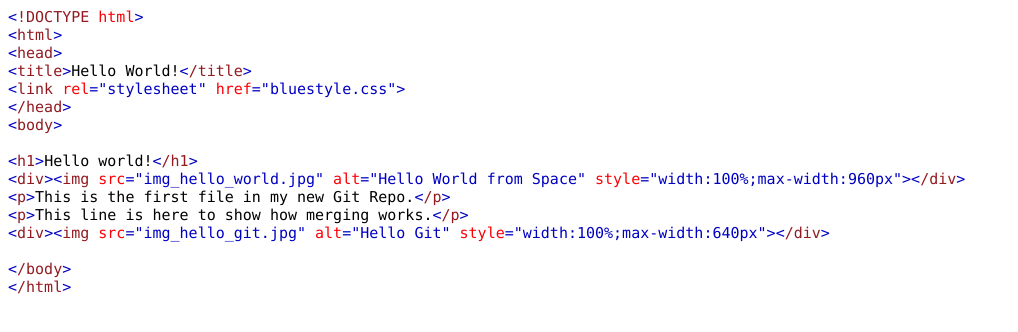
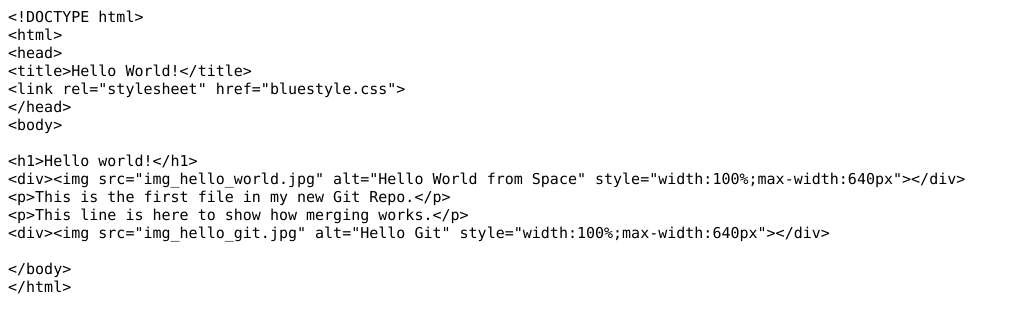
Before and after one commit to tuananhbk1204ios/hello-world, a plain HTML site: page index.html in a window 1280 px wide. Shown: the whole page, without its empty margins (0-1018 px from the left). Drawn offline with Linux system fonts and the light colour scheme.

Commit message:
Update index.html. Resized image

```diff
--- a/index.html
+++ b/index.html
@@ -7,33 +7,28 @@
   <meta name="Generator" content="Cocoa HTML Writer">
   <meta name="CocoaVersion" content="1894.6">
   <style type="text/css">
-    p.p1 {margin: 0.0px 0.0px 0.0px 0.0px; font: 15.0px Menlo; color: #921a20; -webkit-text-stroke: #921a20}
-    p.p2 {margin: 0.0px 0.0px 0.0px 0.0px; font: 15.0px Menlo; color: #000000; -webkit-text-stroke: #000000}
-    p.p3 {margin: 0.0px 0.0px 0.0px 0.0px; font: 15.0px Menlo; color: #0000c2; -webkit-text-stroke: #0000c2}
-    p.p4 {margin: 0.0px 0.0px 0.0px 0.0px; font: 15.0px Menlo; color: #000000; -webkit-text-stroke: #000000; min-height: 18.0px}
-    span.s1 {font-kerning: none; color: #0000c2; -webkit-text-stroke: 0px #0000c2}
+    p.p1 {margin: 0.0px 0.0px 0.0px 0.0px; font: 15.0px Menlo; color: #000000; -webkit-text-stroke: #000000}
+    p.p2 {margin: 0.0px 0.0px 0.0px 0.0px; font: 15.0px Menlo; color: #000000; -webkit-text-stroke: #000000; min-height: 18.0px}
+    span.s1 {font-kerning: none; background-color: #ffffff}
     span.s2 {font-kerning: none}
-    span.s3 {font-kerning: none; color: #fb0007; -webkit-text-stroke: 0px #fb0007}
-    span.s4 {font-kerning: none; color: #921a20; -webkit-text-stroke: 0px #921a20}
-    span.s5 {font-kerning: none; background-color: #ffffff}
   </style>
 </head>
 <body>
-<p class="p1"><span class="s1">&lt;</span><span class="s2">!DOCTYPE</span><span class="s3"> html</span><span class="s1">&gt;</span></p>
-<p class="p1"><span class="s1">&lt;</span><span class="s2">html</span><span class="s1">&gt;</span></p>
-<p class="p1"><span class="s1">&lt;</span><span class="s2">head</span><span class="s1">&gt;</span></p>
-<p class="p2"><span class="s1">&lt;</span><span class="s4">title</span><span class="s1">&gt;</span><span class="s5">Hello World!</span><span class="s1">&lt;</span><span class="s4">/title</span><span class="s1">&gt;</span></p>
-<p class="p3"><span class="s2">&lt;</span><span class="s4">link</span><span class="s3"> rel</span><span class="s2">="stylesheet"</span><span class="s3"> href</span><span class="s2">="bluestyle.css"&gt;</span></p>
-<p class="p1"><span class="s1">&lt;</span><span class="s2">/head</span><span class="s1">&gt;</span></p>
-<p class="p1"><span class="s1">&lt;</span><span class="s2">body</span><span class="s1">&gt;</span></p>
-<p class="p4"><span class="s2"></span><br></p>
-<p class="p2"><span class="s1">&lt;</span><span class="s4">h1</span><span class="s1">&gt;</span><span class="s5">Hello world!</span><span class="s1">&lt;</span><span class="s4">/h1</span><span class="s1">&gt;</span></p>
-<p class="p3"><span class="s2">&lt;</span><span class="s4">div</span><span class="s2">&gt;&lt;</span><span class="s4">img</span><span class="s3"> src</span><span class="s2">="img_hello_world.jpg"</span><span class="s3"> alt</span><span class="s2">="Hello World from Space"</span><span class="s3"> style</span><span class="s2">="width:100%;max-width:960px"&gt;&lt;</span><span class="s4">/div</span><span class="s2">&gt;</span></p>
-<p class="p2"><span class="s1">&lt;</span><span class="s4">p</span><span class="s1">&gt;</span><span class="s5">This is the first file in my new Git Repo.</span><span class="s1">&lt;</span><span class="s4">/p</span><span class="s1">&gt;</span></p>
-<p class="p2"><span class="s1">&lt;</span><span class="s4">p</span><span class="s1">&gt;</span><span class="s5">This line is here to show how merging works.</span><span class="s1">&lt;</span><span class="s4">/p</span><span class="s1">&gt;</span></p>
-<p class="p3"><span class="s2">&lt;</span><span class="s4">div</span><span class="s2">&gt;&lt;</span><span class="s4">img</span><span class="s3"> src</span><span class="s2">="img_hello_git.jpg"</span><span class="s3"> alt</span><span class="s2">="Hello Git"</span><span class="s3"> style</span><span class="s2">="width:100%;max-width:640px"&gt;&lt;</span><span class="s4">/div</span><span class="s2">&gt;</span></p>
-<p class="p4"><span class="s2"></span><br></p>
-<p class="p1"><span class="s1">&lt;</span><span class="s2">/body</span><span class="s1">&gt;</span></p>
-<p class="p1"><span class="s1">&lt;</span><span class="s2">/html</span><span class="s1">&gt;</span></p>
+<p class="p1"><span class="s1">&lt;!DOCTYPE html&gt;</span></p>
+<p class="p1"><span class="s1">&lt;html&gt;</span></p>
+<p class="p1"><span class="s1">&lt;head&gt;</span></p>
+<p class="p1"><span class="s1">&lt;title&gt;Hello World!&lt;/title&gt;</span></p>
+<p class="p1"><span class="s1">&lt;link rel="stylesheet" href="bluestyle.css"&gt;</span></p>
+<p class="p1"><span class="s1">&lt;/head&gt;</span></p>
+<p class="p1"><span class="s1">&lt;body&gt;</span></p>
+<p class="p2"><span class="s2"></span><br></p>
+<p class="p1"><span class="s1">&lt;h1&gt;Hello world!&lt;/h1&gt;</span></p>
+<p class="p1"><span class="s1">&lt;div&gt;&lt;img src="img_hello_world.jpg" alt="Hello World from Space" style="width:100%;max-width:640px"&gt;&lt;/div&gt;</span></p>
+<p class="p1"><span class="s1">&lt;p&gt;This is the first file in my new Git Repo.&lt;/p&gt;</span></p>
+<p class="p1"><span class="s1">&lt;p&gt;This line is here to show how merging works.&lt;/p&gt;</span></p>
+<p class="p1"><span class="s1">&lt;div&gt;&lt;img src="img_hello_git.jpg" alt="Hello Git" style="width:100%;max-width:640px"&gt;&lt;/div&gt;</span></p>
+<p class="p2"><span class="s2"></span><br></p>
+<p class="p1"><span class="s1">&lt;/body&gt;</span></p>
+<p class="p1"><span class="s1">&lt;/html&gt;</span></p>
 </body>
 </html>
```
